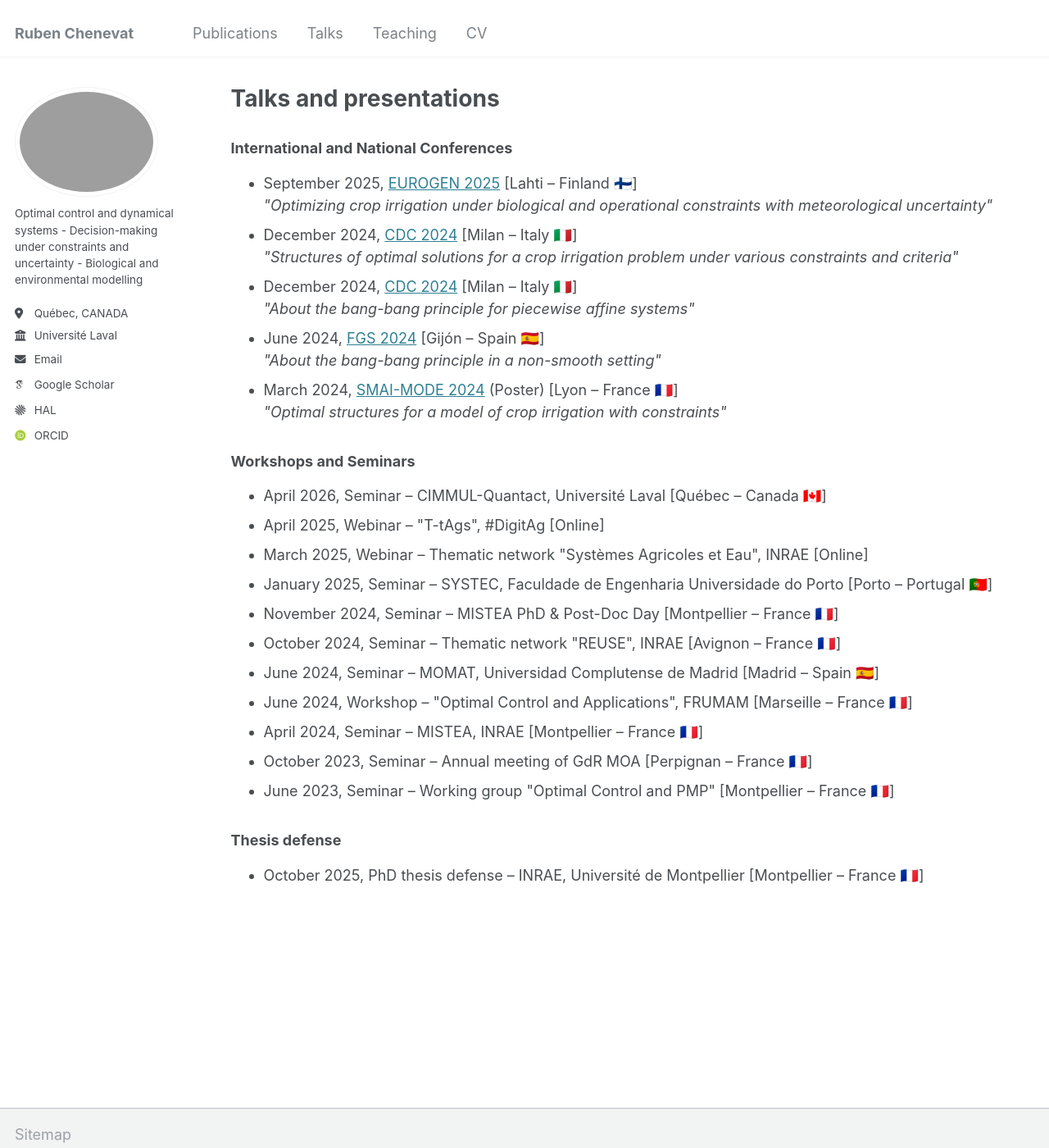
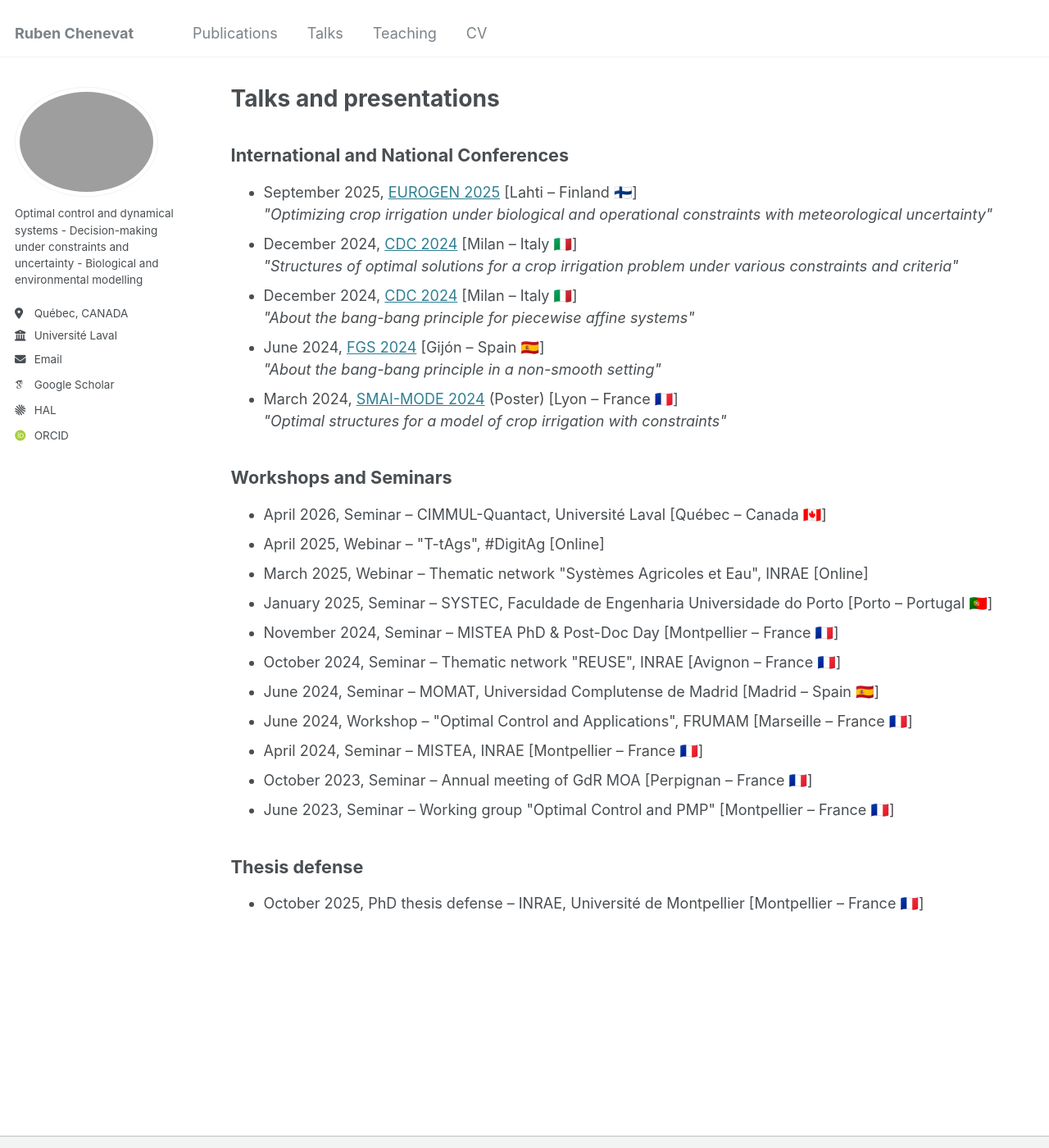
Before and after one commit to rubenchenevat/rubenchenevat.github.io, a Jekyll site: the page built from _pages/talks.html, in a window 1280 px wide and 1400 px high. Shown: the whole window at 82% size. Built offline with Jekyll 4.4.1, drawn with Linux system fonts in a browser that asks for light colours; some web fonts are replaced.

Commit message:
Update talks.html

```diff
--- a/_pages/talks.html
+++ b/_pages/talks.html
@@ -15,6 +15,13 @@ author_profile: true
   {% include archive-single-talk.html %}
 {% endfor %}
 -->
+
+<style>
+h3 {
+    font-size: 1.2em;
+}
+</style>
+
 
 <h3>International and National Conferences</h3>
 
```
